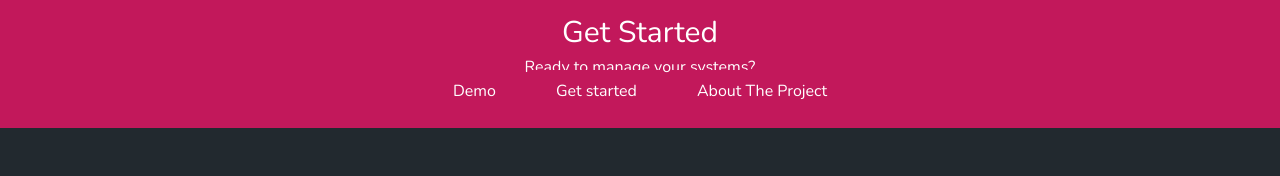
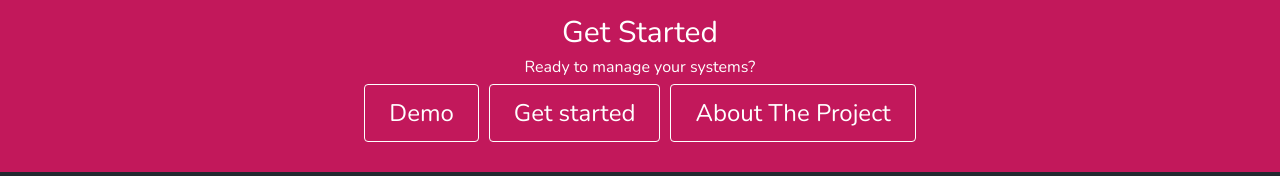
Before and after one commit to systemmanager-io/Showcase, a React (Create React App) app: page / in a window 1280 px wide. Shown: the part 2088-2264 px from the top of the page. Built offline with nearby package versions, Linux system fonts and the light colour scheme; grey boxes are pictures that could not be loaded.

Commit message:
Fixed the get started buttons

```diff
--- a/src/pages/Homepage.js
+++ b/src/pages/Homepage.js
@@ -56,14 +56,16 @@ export default class Homepage extends React.Component {
                     <div className="showcase showcase-padding">
                         <h2 className="text-3xl">Get Started</h2>
                         <p>Ready to manage your systems?</p>
-                        <Link title="Go to the demo" to="/demo"
-                              className="btn systemManagerButton top-buttons">Demo</Link>
-                        <Link title="Go to the documentation " to="/documentation/getstarted"
-                              className="btn systemManagerButton top-buttons">Get
-                            started</Link>
-                        <Link title="About the project " to="/documentation/about"
-                              className="btn systemManagerButton top-buttons">About
-                            The Project</Link>
+                        <div className="p-4">
+                            <Link title="Go to the demo" to="/demo"
+                                  className="bg-transparent top-buttons py-3 px-6 border text-2xl hover:border-transparent rounded">Demo</Link>
+                            <Link title="Go to the documentation " to="/documentation/getstarted"
+                                  className="bg-transparent top-buttons py-3 px-6 border text-2xl hover:border-transparent rounded">Get
+                                started</Link>
+                            <Link title="About the project " to="/documentation/about"
+                                  className="bg-transparent top-buttons py-3 px-6 border text-2xl hover:border-transparent rounded">About
+                                The Project</Link>
+                        </div>
                     </div>
                 </div>
             </Fragment>
```
